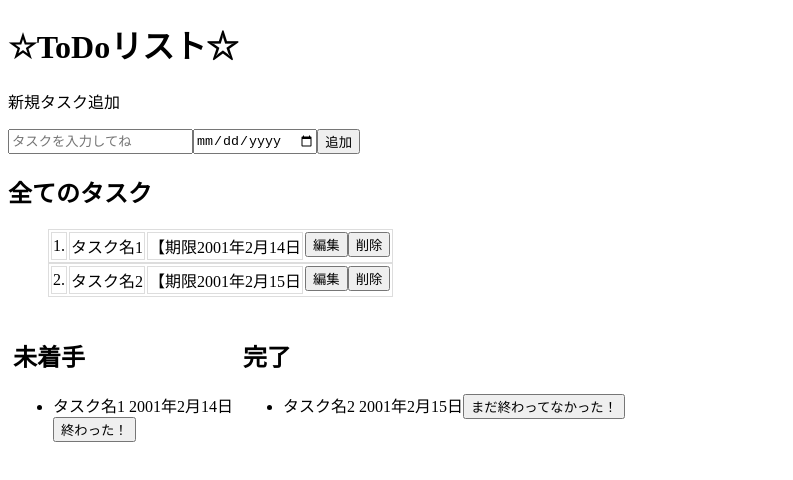
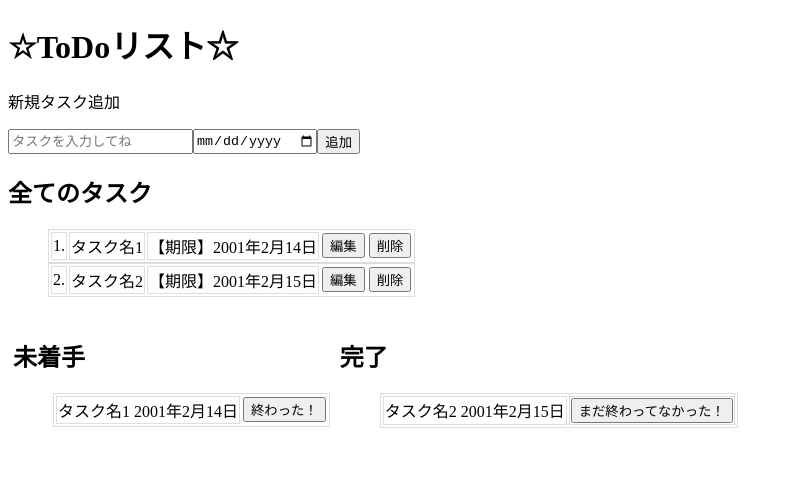
Before and after one commit to ayaka910kudo/practice4, a Next.js app: page /practice/todoApp in a window 1280 px wide. Shown: the top 480 px of the page, without its empty margins (0-793 px from the left). Built offline with nearby package versions, Linux system fonts and the light colour scheme.

Commit message:
未着手と完了のところもテーブルにした

```diff
--- a/src/pages/practice/todoApp.jsx
+++ b/src/pages/practice/todoApp.jsx
@@ -133,13 +133,14 @@ const TodoApp = () => {
             key={index} //繰り返しのものに必要
           >
             <table style={{ border: "1px solid #ddd" }}>
+              <tbody>
                 <tr style={{ border: "1px solid #ddd" }}>
                   <td style={{ border: "1px solid #ddd" }}>{index + 1}.</td>
                   <td style={{ border: "1px solid #ddd" }}>{item.task}</td>
                   <td style={{ border: "1px solid #ddd" }}>
-                  【期限{formatDate(item.date)}
+                    【期限】{formatDate(item.date)}
                   </td>
-
+                  <td>
                     <button
                       onClick={() => {
                         setEditIndex(index);
@@ -148,6 +149,8 @@ const TodoApp = () => {
                     >
                       編集
                     </button>
+                  </td>
+                  <td>
                     <button
                       onClick={() => {
                         const copyDelateTodo = [...todo];
@@ -157,8 +160,21 @@ const TodoApp = () => {
                     >
                       削除
                     </button>
+                  </td>
                 </tr>
+              </tbody>
             </table>
+
+            {/*
+            <button
+              onClick={() => {
+                const copyDelateTodo = [...todo];
+                copyDelateTodo.splice(index, 1);
+                setTodo(copyDelateTodo);
+              }}
+            >
+              削除
+            </button> */}
           </li>
         ))}
       </ul>
@@ -171,9 +187,15 @@ const TodoApp = () => {
                 // isCompleted が false の場合のみ表示
                 !item.isCompleted && (
                   <div>
-                    <li key={index}>
+                    <li key={index} style={{ listStyleType: "none" }}>
+                      <table style={{ border: "1px solid #ddd" }}>
+                        <tbody>
+                          <tr style={{ border: "1px solid #ddd" }}>
+                            <td style={{ border: "1px solid #ddd" }}>
+                              {" "}
                               {`${item.task} ${formatDate(item.date)}`}
-                    </li>
+                            </td>
+                            <td>
                               <button
                                 onClick={(event) => {
                                   const copyTodo = [...todo];
@@ -183,6 +205,11 @@ const TodoApp = () => {
                               >
                                 終わった！
                               </button>
+                            </td>
+                          </tr>
+                        </tbody>
+                      </table>
+                    </li>
                   </div>
                 )
             )}
@@ -195,8 +222,14 @@ const TodoApp = () => {
               (item, index) =>
                 // isCompleted が true の場合のみ表示
                 item.isCompleted && (
-                  <li key={index}>
-                    {`${item.task} ${formatDate(item.date)}`}
+                  <li key={index} style={{ listStyleType: "none" }}>
+                    <table style={{ border: "1px solid #ddd" }}>
+                      <tbody>
+                        <tr style={{ border: "1px solid #ddd" }}>
+                          <td style={{ border: "1px solid #ddd" }}>{`${
+                            item.task
+                          } ${formatDate(item.date)}`}</td>
+                          <td style={{ border: "1px solid #ddd" }}>
                             <button
                               onClick={() => {
                                 const copyTodo = [...todo];
@@ -206,6 +239,10 @@ const TodoApp = () => {
                             >
                               まだ終わってなかった！
                             </button>
+                          </td>
+                        </tr>
+                      </tbody>
+                    </table>
                   </li>
                 )
             )}
```
Lines whose indentation alone changed are shown as unchanged.
